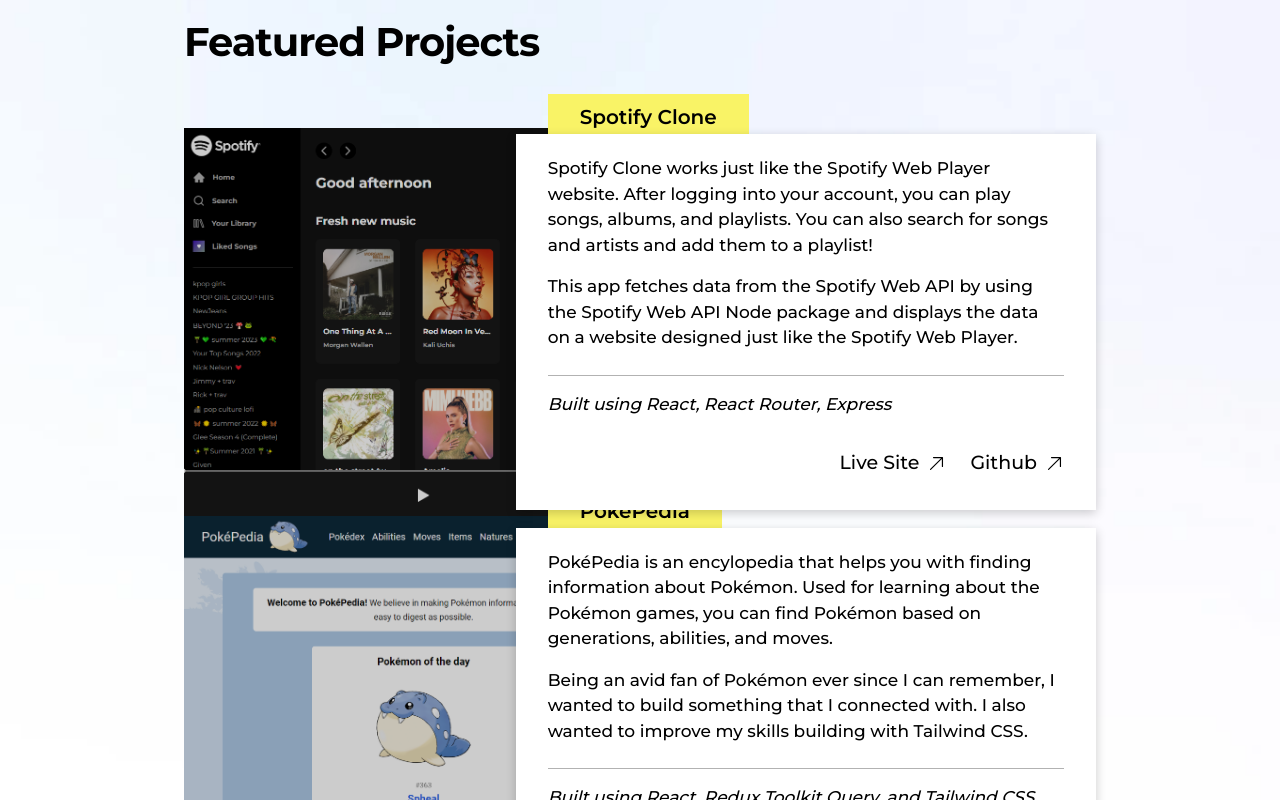
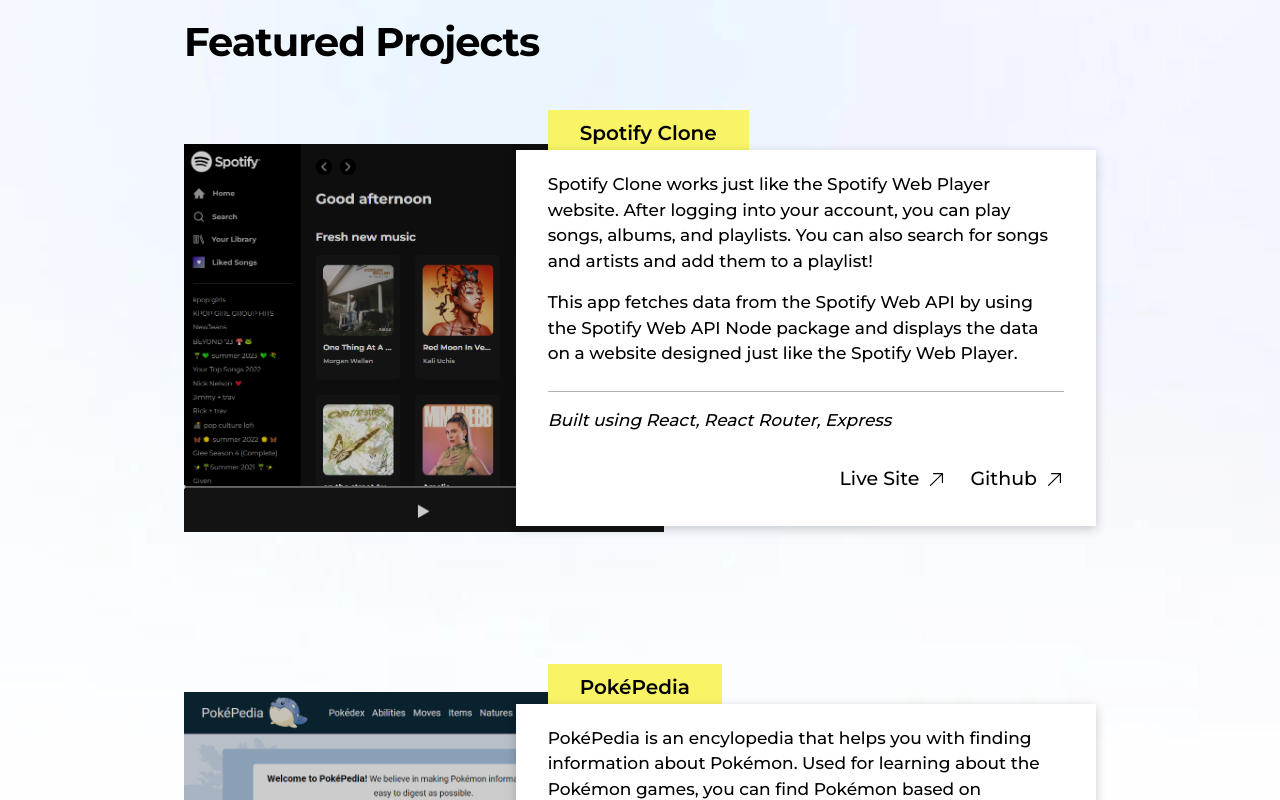
Before and after one commit to travistn/portfolio, a Next.js app: page / in a window 1280 px wide. Shown: the part 720-1520 px from the top of the page. Built offline with nearby package versions, Linux system fonts and the light colour scheme.

Commit message:
Added styling to be more visually appealing

```diff
--- a/sections/Projects.jsx
+++ b/sections/Projects.jsx
@@ -3,13 +3,13 @@
 
 const Projects = () => {
   return (
-    <section className='flex flex-col gap-6 px-6 pb-8 lg:mx-auto lg:w-[90%] xl:w-[75%] 2xl:w-[60%]'>
+    <section className='flex flex-col gap-6 px-6 pb-8 lg:mx-auto lg:w-[90%] xl:w-[75%] 2xl:w-[65%]'>
       <h3 className='font-bold text-[30px] tracking-[-1px] lg:text-[40px] dark:text-white'>
         Featured Projects
       </h3>
-      <div className='mt-8'>
+      <div className='mt-8 flex flex-col gap-[8rem] lg:gap-[10rem] lg:mt-12'>
         {projects.map((project, index) => (
-          <ProjectContainer key={index} project={project} />
+          <ProjectContainer key={index} project={project} index={index} />
         ))}
       </div>
     </section>
```
